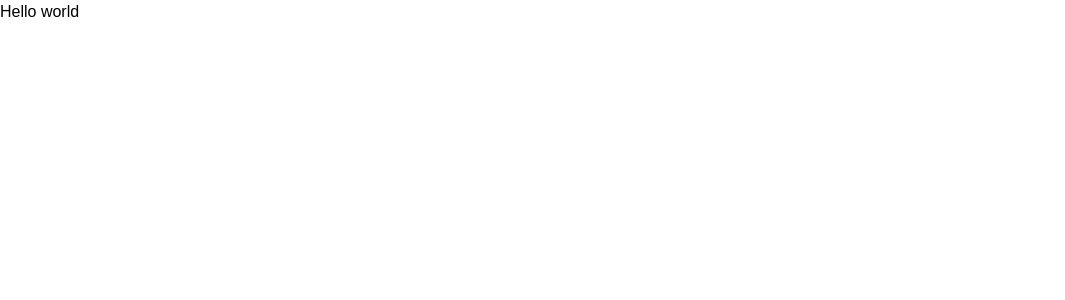
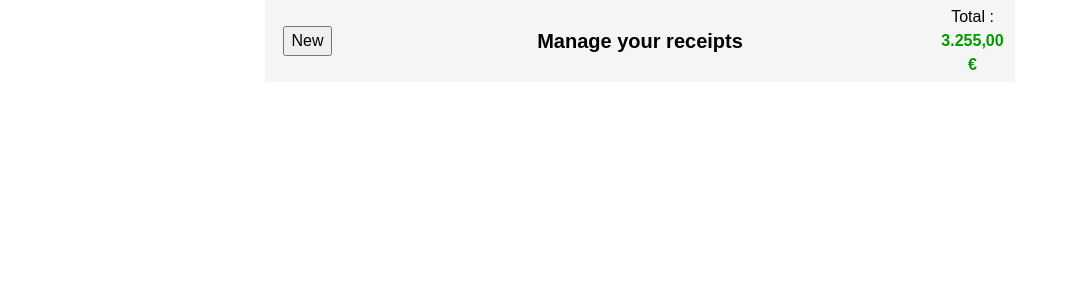
Before and after one commit to xkamui/5team-receipts, a React (Create React App) app in the folder receipts/: page / in a window 1280 px wide. Shown: the top 300 px of the page, without its empty margins (0-1065 px from the left). Built offline with nearby package versions, Linux system fonts and the light colour scheme.

Commit message:
Ajout de l'entête en mode statique

```diff
--- a/receipts/src/App.js
+++ b/receipts/src/App.js
@@ -1,9 +1,10 @@
 import './assets/styles/App.css';
+import MainHeader from './components/mainHeader';
 
 function App() {
   return (
     <div className="App">
-      Hello world
+      <MainHeader />
     </div>
   );
 }
--- /dev/null
+++ b/receipts/src/assets/styles/mainHeader.css
@@ -0,0 +1,37 @@
+header {
+display: flex;
+flex-direction: row;
+flex-wrap: nowrap;
+align-items: center;
+justify-content: space-between;
+width: 100%;
+max-width: 750px;
+padding: 5px;
+margin: 0 auto;
+background: #f5f5f5;
+}
+
+header div {
+width: 75px;
+}
+
+header div.header-buttn {
+text-align: center;
+}
+
+header div.header-title {
+width: auto;
+}
+
+header div.header-title h1 {
+font-size: 20px;
+}
+
+header div.header-total {
+text-align: center;
+}
+
+header div.header-total .price-total {
+color: #009900;
+font-weight: bold;
+}
--- /dev/null
+++ b/receipts/src/components/mainHeader.js
@@ -0,0 +1,15 @@
+import '../assets/styles/mainHeader.css'
+
+function MainHeader(){
+
+    return (
+        <header>
+            <div className="header-buttn"><button>New</button></div>
+            <div className="header-title"><h1>Manage your receipts</h1></div>
+            <div className="header-total">Total : <span className="price-total">3.255,00 €</span></div>
+        </header>
+    );
+
+}
+
+export default MainHeader;
```
